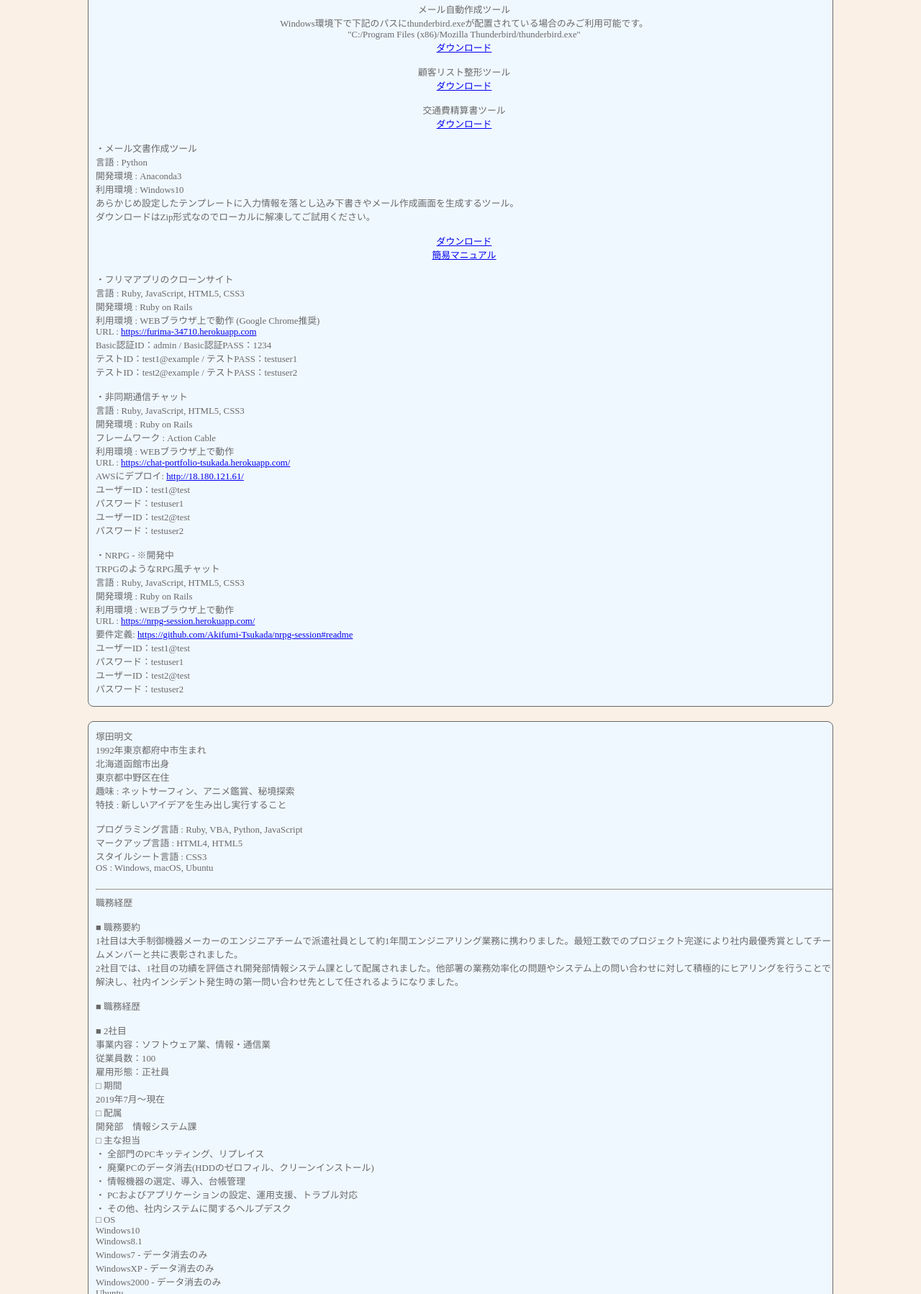
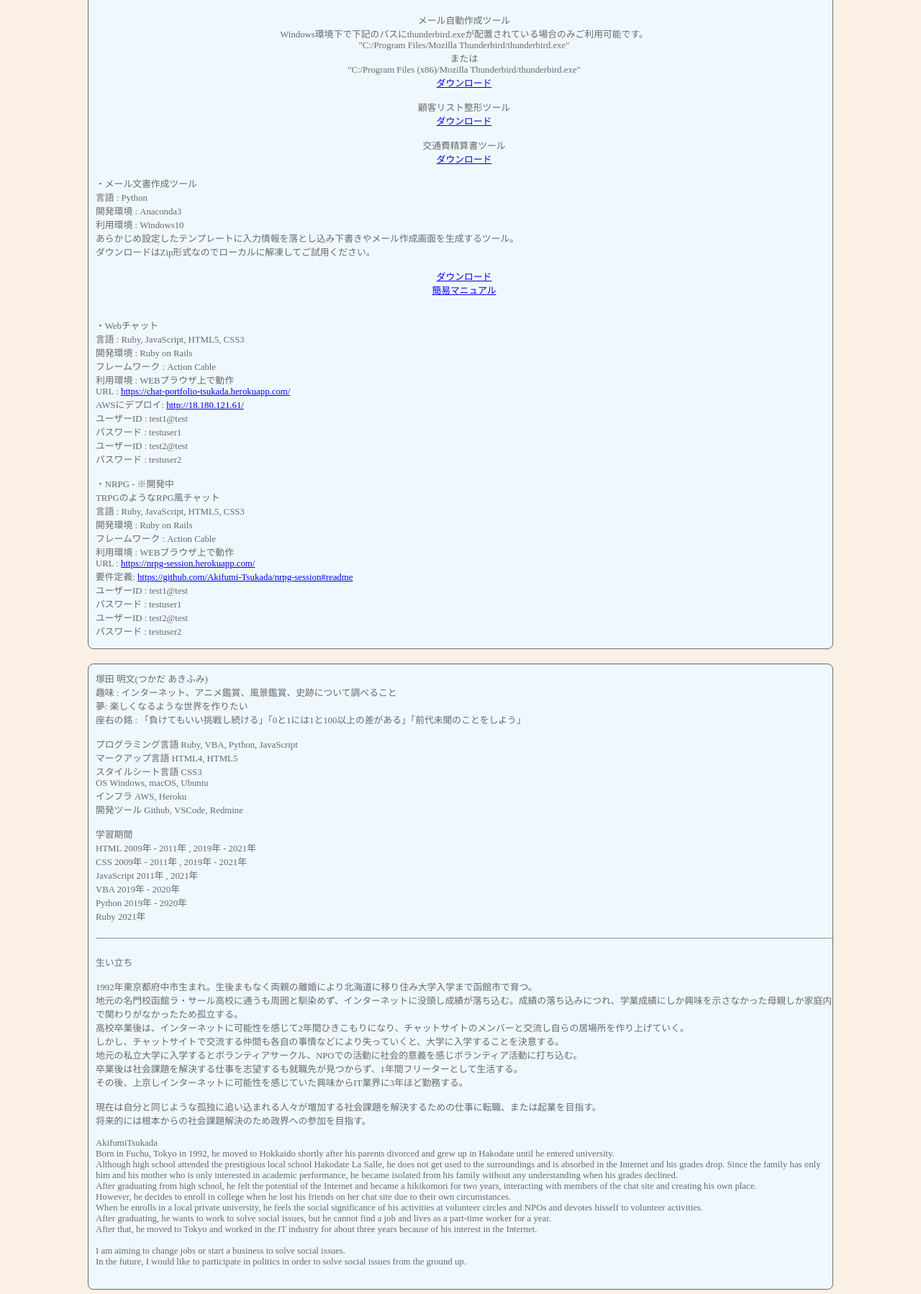
Before and after one commit to Akifumi-Tsukada/portfolio, a plain HTML site: page index.html in a window 1280 px wide. Shown: the part 382-2180 px from the top of the page at 72% size. Drawn offline with Linux system fonts and the light colour scheme.

Commit message:
Update index.html

```diff
--- a/index.html
+++ b/index.html
@@ -5,32 +5,32 @@
     <html lang="ja">
     <meta name="viewport" content="width=device-width,initial-scale=1">
     <meta charset="utf-8">
-<link rel="canonical" href="https://www.portfolio-tsukada.site/">
+    <link rel="canonical" href="https://tsukada.s3.ap-northeast-1.amazonaws.com/index.html">
     <link rel="stylesheet" href="style.css">
-<title>ポートフォリオ-塚田明文</title>
+    <title>塚田明文のポートフォリオ</title>
     <meta name="keywords" content="塚田明文">
-<meta name="description" content="ポートフォリオ提出のための自作Webサイトとなります。無断転載を禁じさせていただきます。">
-<meta name="google-site-verification" content="SAMPLE" />
-<meta name=”robots” content=”index”>
+    <meta name="description" content="ポートフォリオ提出のための自作Webサイトです。">
   </head>
   <body id="back">
     <header>
       <h1>
-つかだのポートフォリオ
+        ポートフォリオ
       </h1>
     </header>
     <div class="block1">
       閲覧ありがとうございます。<br>
-本ページはWordPressなどのCMSやHP作成サービスを使用しない自作ポートフォリオサイトです。<br>
-レンタルサーバーのロリポップのみ利用しています。<br>
+      本ページはCMSやHP作成サービスを利用しない自作ポートフォリオサイトです。<br>
+      AWS環境で静的Webサイトをホスティングしています。<br>
+      無料で利用することを目的としているためドメイン取得は行っておりません。<br>
       <br>
-下段から自作プログラム、ツールのポートフォリオを公開。最下段では簡易プロフィール、スキル、経験を紹介。<br>
+      有料レンタルサーバーを利用したポートフォリオサイトはこちら<br>
+      <a href="https://www.portfolio-tsukada.site/" target="_blank">https://www.portfolio-tsukada.site/</a><br>
+      <br>
+      GitHub<br>
+      <a href="https://github.com/Akifumi-Tsukada" target="_blank">https://github.com/Akifumi-Tsukada</a>
       <br>
     </div>
     <div class="block3">
-自作プログラム、ツールを順次掲載<br>
-GitHub : <a href="https://github.com/Akifumi-Tsukada" target=_blank">https://github.com/Akifumi-Tsukada</a><br>
-<br>
       ・Excelマクロツール集<br>
       言語 : Visual basic for application (VBA)<br>
       開発環境 : Excelマクロ<br>
@@ -39,6 +39,8 @@ GitHub : <a href="https://github.com/Akifumi-Tsukada" target=_blank">https://git
       <div class="download">
       メール自動作成ツール<br>
       Windows環境下で下記のパスにthunderbird.exeが配置されている場合のみご利用可能です。<br>
+      "C:/Program Files/Mozilla Thunderbird/thunderbird.exe"<br>
+      または<br>
       "C:/Program Files (x86)/Mozilla Thunderbird/thunderbird.exe"<br>
       <a href="./portfolio/Thunderbirdメール自動作成ツール.xlsm" download="Thunderbirdメール自動作成ツール.xlsm">ダウンロード</download></a>
       </div>
@@ -67,136 +69,84 @@ Windows環境下で下記のパスにthunderbird.exeが配置されている場
       <a href="./portfolio/簡易マニュアル.pdf"  download="簡易マニュアル.pdf">簡易マニュアル</download></a>
       </div>
       <br>
-・フリマアプリのクローンサイト<br>
-言語 : Ruby, JavaScript, HTML5, CSS3<br>
-開発環境 : Ruby on Rails<br>
-利用環境 : WEBブラウザ上で動作 (Google Chrome推奨)<br>
-URL : <a href="https://furima-34710.herokuapp.com" target=_blank">https://furima-34710.herokuapp.com</a><br>
-Basic認証ID：admin / Basic認証PASS：1234<br>
-テストID：test1@example / テストPASS：testuser1<br>
-テストID：test2@example / テストPASS：testuser2<br>
       <br>
-・非同期通信チャット<br>
+      ・Webチャット<br>
       言語 : Ruby, JavaScript, HTML5, CSS3<br>
       開発環境 : Ruby on Rails<br>
       フレームワーク : Action Cable<br>
       利用環境 : WEBブラウザ上で動作<br>
       URL : <a href="https://chat-portfolio-tsukada.herokuapp.com/" target=_blank">https://chat-portfolio-tsukada.herokuapp.com/</a><br>
       AWSにデプロイ: <a href="http://18.180.121.61/" target=_blank">http://18.180.121.61/</a><br>
-ユーザーID：test1@test<br>
-パスワード：testuser1<br>
-ユーザーID：test2@test<br>
-パスワード：testuser2<br>
+      ユーザーID : test1@test<br>
+      パスワード : testuser1<br>
+      ユーザーID : test2@test<br>
+      パスワード : testuser2<br>
       <br>
       ・NRPG - ※開発中<br>
       TRPGのようなRPG風チャット<br>
       言語 : Ruby, JavaScript, HTML5, CSS3<br>
       開発環境 : Ruby on Rails<br>
+      フレームワーク : Action Cable<br>
       利用環境 : WEBブラウザ上で動作<br>
       URL : <a href="https://nrpg-session.herokuapp.com/" target=_blank">https://nrpg-session.herokuapp.com/</a><br>
       要件定義: <a href="https://github.com/Akifumi-Tsukada/nrpg-session#readme" target=_blank">https://github.com/Akifumi-Tsukada/nrpg-session#readme</a><br>
-ユーザーID：test1@test<br>
-パスワード：testuser1<br>
-ユーザーID：test2@test<br>
-パスワード：testuser2<br>
+      ユーザーID : test1@test<br>
+      パスワード : testuser1<br>
+      ユーザーID : test2@test<br>
+      パスワード : testuser2<br>
       <br>
     </div>
     <div class="block2">
-塚田明文<br>
-1992年東京都府中市生まれ<br>
-北海道函館市出身<br>
-東京都中野区在住<br>
-趣味 : ネットサーフィン、アニメ鑑賞、秘境探索<br>
-特技 : 新しいアイデアを生み出し実行すること<br>
+      塚田 明文(つかだ あきふみ)<br>
+      趣味 : インターネット、アニメ鑑賞、風景鑑賞、史跡について調べること<br>
+      夢: 楽しくなるような世界を作りたい<br>
+      座右の銘 : 「負けてもいい挑戦し続ける」「0と1には1と100以上の差がある」「前代未聞のことをしよう」<br>
       <br>
-プログラミング言語 : Ruby, VBA, Python, JavaScript<br>
-マークアップ言語 : HTML4, HTML5<br>
-スタイルシート言語 : CSS3<br>
-OS : Windows, macOS, Ubuntu<br>
+      プログラミング言語 Ruby, VBA, Python, JavaScript<br>
+      マークアップ言語 HTML4, HTML5<br>
+      スタイルシート言語 CSS3<br>
+      OS Windows, macOS, Ubuntu<br>
+      インフラ AWS, Heroku<br>
+      開発ツール Github, VSCode, Redmine<br>
+      <br>
+      学習期間<br>
+      HTML 2009年 - 2011年 , 2019年 - 2021年<br>
+      CSS 2009年 - 2011年 , 2019年 - 2021年<br>
+      JavaScript 2011年 , 2021年<br>
+      VBA 2019年 - 2020年<br>
+      Python 2019年 - 2020年<br>
+      Ruby 2021年<br>
       <br>
       <hr>
-職務経歴<br>
       <br>
-■ 職務要約<br>
-1社目は大手制御機器メーカーのエンジニアチームで派遣社員として約1年間エンジニアリング業務に携わりました。最短工数でのプロジェクト完遂により社内最優秀賞としてチームメンバーと共に表彰されました。<br>
-2社目では、1社目の功績を評価され開発部情報システム課として配属されました。他部署の業務効率化の問題やシステム上の問い合わせに対して積極的にヒアリングを行うことで解決し、社内インシデント発生時の第一問い合わせ先として任されるようになりました。<br>
+      生い立ち<br>
       <br>
-■ 職務経歴<br>
+      1992年東京都府中市生まれ。生後まもなく両親の離婚により北海道に移り住み大学入学まで函館市で育つ。<br>
+      地元の名門校函館ラ・サール高校に通うも周囲と馴染めず、インターネットに没頭し成績が落ち込む。成績の落ち込みにつれ、学業成績にしか興味を示さなかった母親しか家庭内で関わりがなかったため孤立する。<br>
+      高校卒業後は、インターネットに可能性を感じて2年間ひきこもりになり、チャットサイトのメンバーと交流し自らの居場所を作り上げていく。<br>
+      しかし、チャットサイトで交流する仲間も各自の事情などにより失っていくと、大学に入学することを決意する。<br>
+      地元の私立大学に入学するとボランティアサークル、NPOでの活動に社会的意義を感じボランティア活動に打ち込む。<br>
+      卒業後は社会課題を解決する仕事を志望するも就職先が見つからず、1年間フリーターとして生活する。<br>
+      その後、上京しインターネットに可能性を感じていた興味からIT業界に3年ほど勤務する。<br>
       <br>
-■ 2社目<br>
-事業内容：ソフトウェア業、情報・通信業<br>
-従業員数：100<br>
-雇用形態：正社員<br>
-□ 期間<br>
-2019年7月〜現在<br>
-□ 配属<br>
-開発部　情報システム課<br>
-□ 主な担当<br>
-・ 全部門のPCキッティング、リプレイス<br>
-・ 廃棄PCのデータ消去(HDDのゼロフィル、クリーンインストール)<br>
-・ 情報機器の選定、導入、台帳管理<br>
-・ PCおよびアプリケーションの設定、運用支援、トラブル対応<br>
-・ その他、社内システムに関するヘルプデスク<br>
-□ OS<br>
-Windows10<br>
-Windows8.1<br>
-Windows7 - データ消去のみ<br>
-WindowsXP - データ消去のみ<br>
-Windows2000 - データ消去のみ<br>
-Ubuntu<br>
-macOS<br>
-□ 言語<br>
-VBA<br>
-Python<br>
-□ ツール<br>
-- プロジェクト管理<br>
-Redmine<br>
-- コミュニケーションツール<br>
-Chatwork<br>
-Skype<br>
-Zoom<br>
-Uミーティング<br>
-- メーラー<br>
-Mozilla Thunderbird<br>
-- Webブラウザ<br>
-Google Chrome<br>
-Mozilla Firefox<br>
-- Office<br>
-Microsoft 365<br>
-Office Home & Business<br>
-- リモートツール<br>
-Windwos RDP(リモートデスクトッププロトコル)<br>
-Windows リモートアシスタンス<br>
-Windows クイックアシスト<br>
-【成果】<br>
-・ コミュニケーションツールや遠隔操作ツールを状況に応じて使い分け、在宅勤務の社員に対してもフルリモートでPCキッティング作業、リプレイス、トラブル解決を行いました。<br>
-・ VBAによる業務効率化ツール、メール自動作成ツールを開発。<br>
-・ PythonのライブラリTkinterを用いてGUIのメール作成アプリを開発。<br>
+      現在は自分と同じような孤独に追い込まれる人々が増加する社会課題を解決するための仕事に転職、または起業を目指す。<br>
+      将来的には根本からの社会課題解決のため政界への参加を目指す。<br>
       <br>
-■ 1社目<br>
-事業内容：労働者派遣事業(SES)<br>
-従業員数：250<br>
-雇用形態：正社員<br>
-□ 期間<br>
-2018年4月〜2019年6月<br>
-□ 配属<br>
-業務部<br>
-派遣先： 横河ソリューションサービス株式会社<br>
-制御系システムエンジニア<br>
-□ 主な担当<br>
-・ 分散制御システム(DCS)の開発業務<br>
-□ OS<br>
-Windows10<br>
-□ 言語<br>
-SEBOL - PLC(シーケンサ)の組み込み開発言語<br>
-【成果】<br>
-・ キリンビール工場プラントへシステム導入により開発費約3億円のプロジェクトを完遂しました。<br>
-・ 社内最優秀賞のプロジェクトチームの一員として常駐先で表彰されました。<br>
-・ タンク、ラインの流量によってバルブの開閉を行う流量監視システムの開発。<br>
+      AkifumiTsukada<br>
+      Born in Fuchu, Tokyo in 1992, he moved to Hokkaido shortly after his parents divorced and grew up in Hakodate until he entered university.<br>
+      Although high school attended the prestigious local school Hakodate La Salle, he does not get used to the surroundings and is absorbed in the Internet and his grades drop. Since the family has only him and his mother who is only interested in academic performance, he became isolated from his family without any understanding when his grades declined.<br>
+      After graduating from high school, he felt the potential of the Internet and became a hikikomori for two years, interacting with members of the chat site and creating his own place.<br>
+      However, he decides to enroll in college when he lost his friends on her chat site due to their own circumstances.<br>
+      When he enrolls in a local private university, he feels the social significance of his activities at volunteer circles and NPOs and devotes hisself to volunteer activities.<br>
+      After graduating, he wants to work to solve social issues, but he cannot find a job and lives as a part-time worker for a year.<br>
+      After that, he moved to Tokyo and worked in the IT industry for about three years because of his interest in the Internet.<br>
+      <br>
+      I am aiming to change jobs or start a business to solve social issues.<br>
+      In the future, I would like to participate in politics in order to solve social issues from the ground up.<br>
     </div>
     <hr>
     <div class="download">
-本ページに掲載されている文書、画像などの一切の情報の無断転載を禁じます。<br>
+      本ページに掲載されている文書、画像などの一切の情報の無断転載を禁じます。
     </div>
   </body>
 </html>
```
Lines whose indentation alone changed are shown as unchanged.
